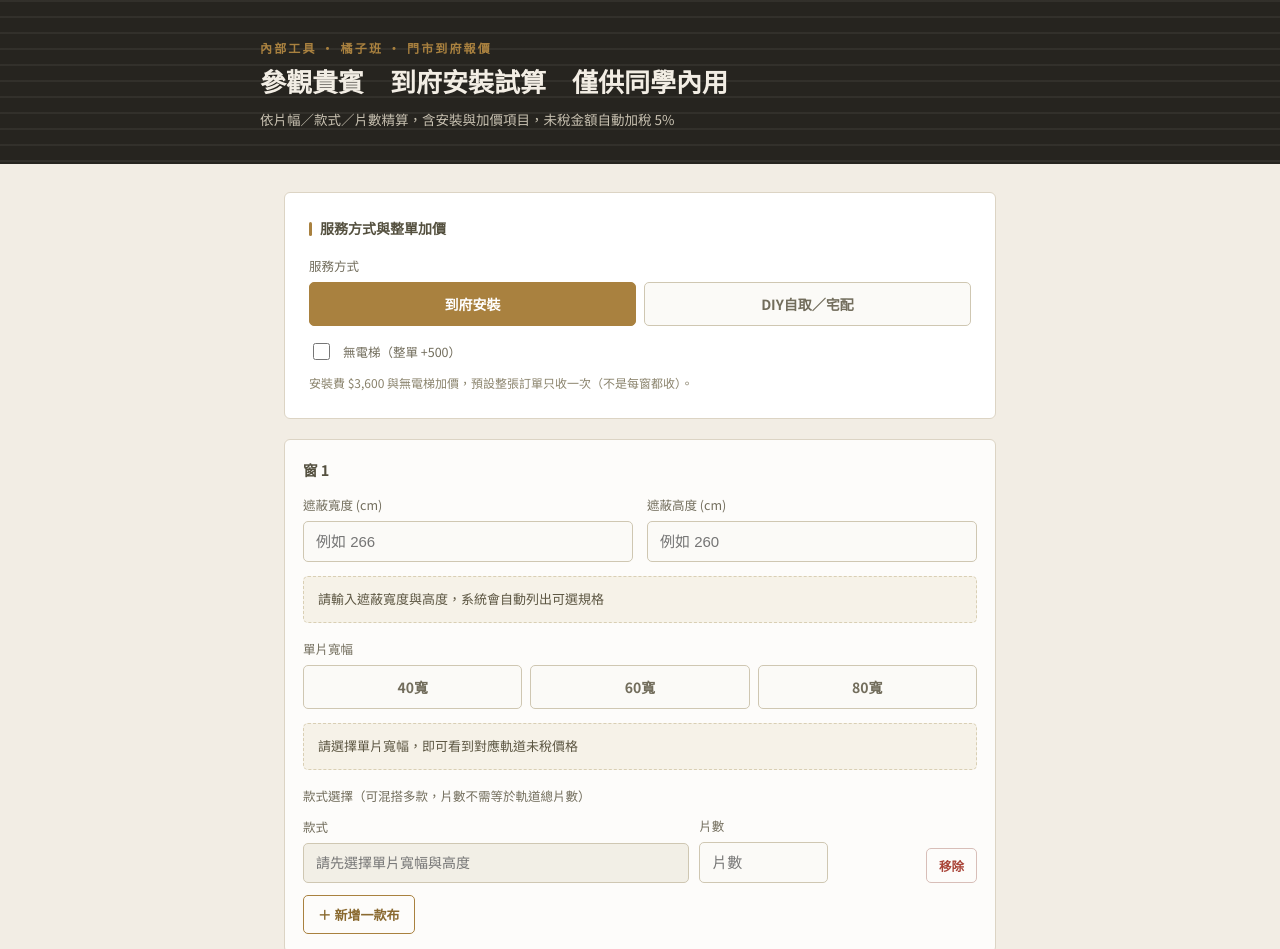
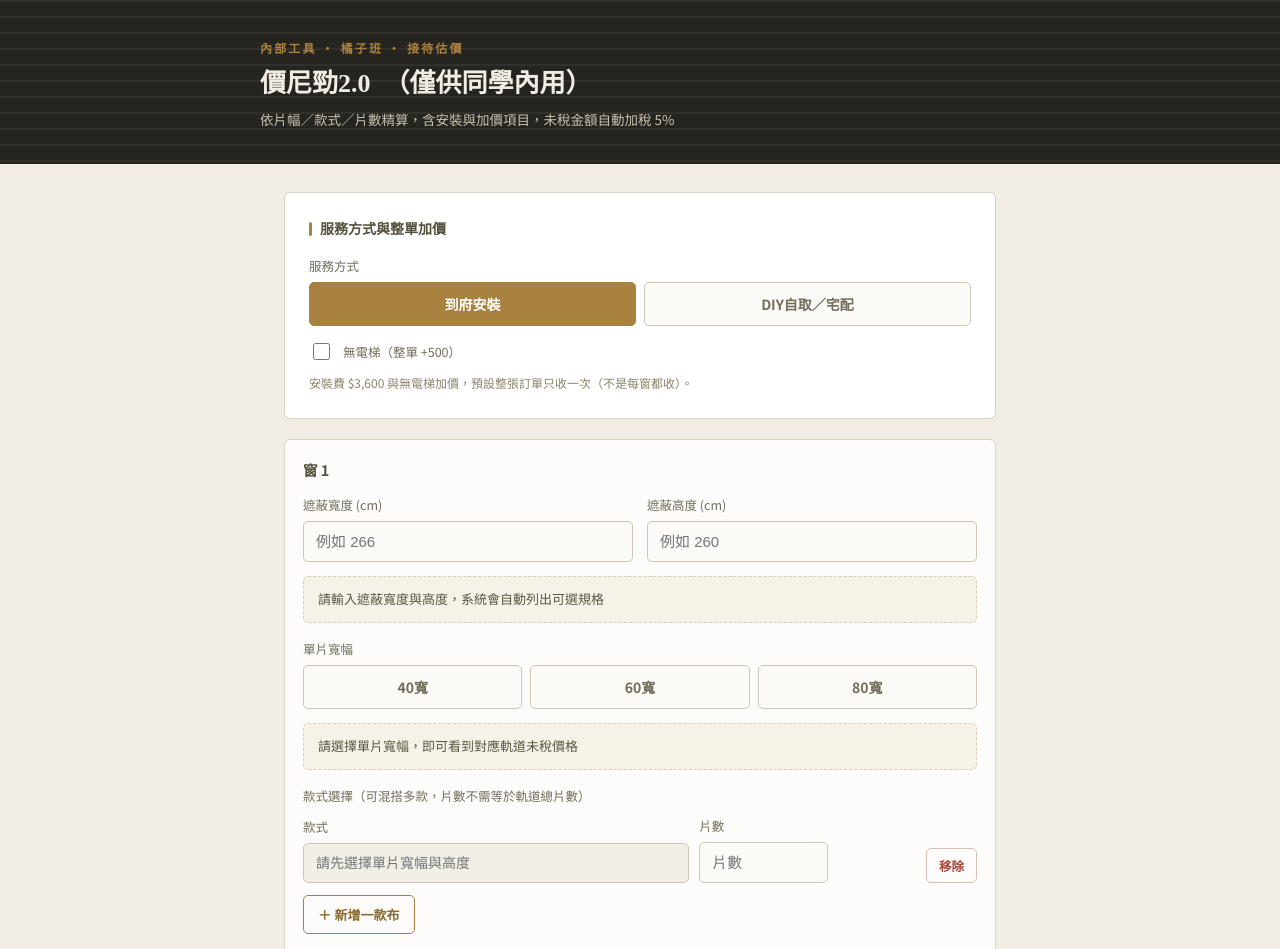
Before and after one commit to HoyaRobin/jann-estimate, a plain HTML site: page onsite-quote.html in a window 1280 px wide. Shown: the top 949 px of the page. Drawn offline with Linux system fonts and the light colour scheme.

Commit message:
Update header content in onsite-quote.html

```diff
--- a/onsite-quote.html
+++ b/onsite-quote.html
@@ -203,8 +203,8 @@
 <div class="header">
   <div class="slats"></div>
   <div class="header-inner">
-    <div class="eyebrow">內部工具 · 橘子班 · 門市到府報價</div>
-    <h1>參觀貴賓　到府安裝試算　僅供同學內用</h1>
+    <div class="eyebrow">內部工具 · 橘子班 · 接待估價</div>
+    <h1>價尼勁2.0　（僅供同學內用）</h1>
     <div class="sub">依片幅／款式／片數精算，含安裝與加價項目，未稅金額自動加稅 5%</div>
   </div>
 </div>
```
